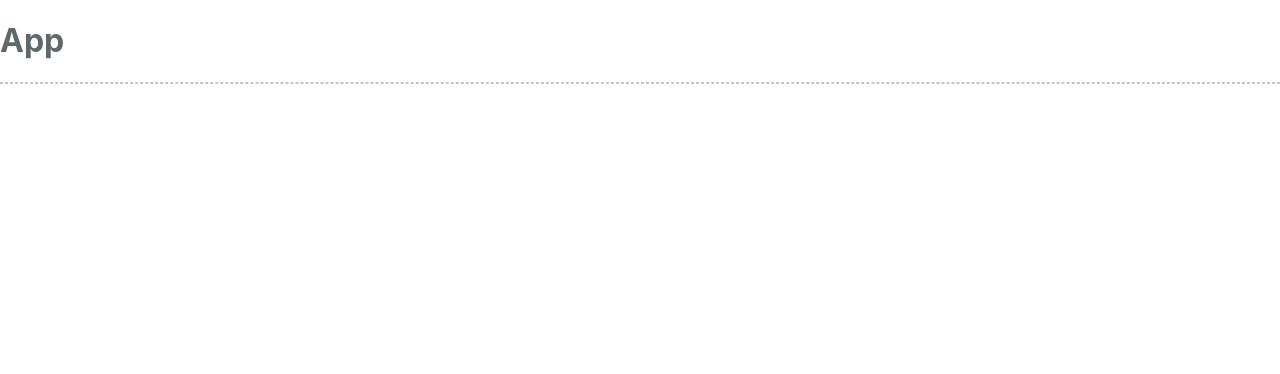
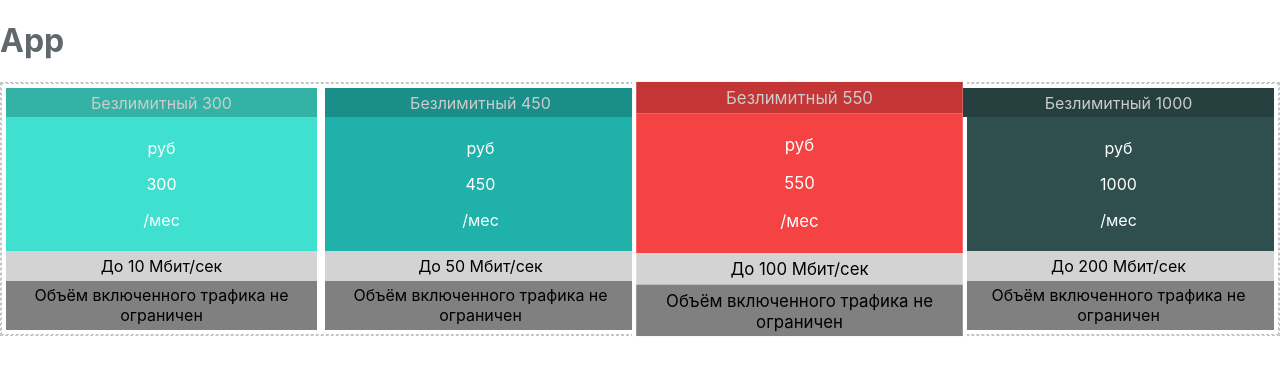
Before and after one commit to pchapl/dream-dash, a React (Create React App) app: page / in a window 1280 px wide. Shown: the top 374 px of the page. Built offline with nearby package versions, Linux system fonts and the light colour scheme.

Commit message:
w-27: part 1 — tariffs

```diff
--- a/src/App.js
+++ b/src/App.js
@@ -1,6 +1,5 @@
 import styles from './App.module.css';
-
-console.log(styles)
+import TariffSelector from "./components/TariffSelector";
 
 const App = () => (
     <div className={styles.App}>
@@ -8,7 +7,7 @@ const App = () => (
             <h1>App</h1>
         </header>
         <section>
-        {/* some content should appear here a bit later */}
+            <TariffSelector/>
         </section>
     </div>
 );
--- /dev/null
+++ b/src/components/Tariff.js
@@ -0,0 +1,16 @@
+import styles from './Tariff.module.css';
+
+const Tariff = ({color, speed, price}) => <>
+    <article className={styles.tariff}>
+        <div className={`${styles.tariffName} ${styles[color]}`}>Безлимитный {price}</div>
+        <div className={`${styles.tariffPrice} ${styles[color]}`}>
+            <p>руб</p>
+            <p>{price}</p>
+            <p>/мес</p>
+        </div>
+        <div className={styles.tariffSpeed}>До {speed} Мбит/сек</div>
+        <div className={styles.tariffDetails}>Объём включенного трафика не ограничен</div>
+    </article>
+</>
+
+export default Tariff;
--- /dev/null
+++ b/src/components/Tariff.module.css
@@ -0,0 +1,42 @@
+.tariff {
+    border: .3rem solid white;
+    text-align: center;
+}
+.tariff div {
+    padding: .3em;
+}
+
+.tariffName {
+    filter: brightness(80%);
+    color: white;
+}
+
+.tariffPrice {
+    color: white;
+}
+
+.tariffSpeed {
+    color: black;
+    background-color: lightgray;
+}
+
+.tariffDetails {
+    color: black;
+    background-color: gray;
+}
+
+.blue {
+    background-color: turquoise;
+}
+
+.green {
+    background-color: lightseagreen;
+}
+
+.red {
+    background-color: #f54242;
+}
+
+.dark {
+    background-color: darkslategray;
+}
--- /dev/null
+++ b/src/components/TariffSelector.js
@@ -0,0 +1,19 @@
+import Tariff from "./Tariff";
+import styles from './TariffSelector.module.css';
+
+const data = [
+    {color: 'blue', speed: '10', price: '300'},
+    {color: 'green', speed: '50', price: '450'},
+    {color: 'red', speed: '100', price: '550'},
+    {color: 'dark', speed: '200', price: '1000'},
+];
+
+const TariffSelector = () => <>
+    <section className={styles.tariffSelector}>
+        {data.map((t, i) => <div key={i} style={i === 2 ? {transform: 'scale(1.05, 1.05)'} : {}}>
+            <Tariff {...t}/>
+        </div>)}
+    </section>
+</>
+
+export default TariffSelector;
--- /dev/null
+++ b/src/components/TariffSelector.module.css
@@ -0,0 +1,3 @@
+.tariffSelector {
+    display: flex;
+}
```
